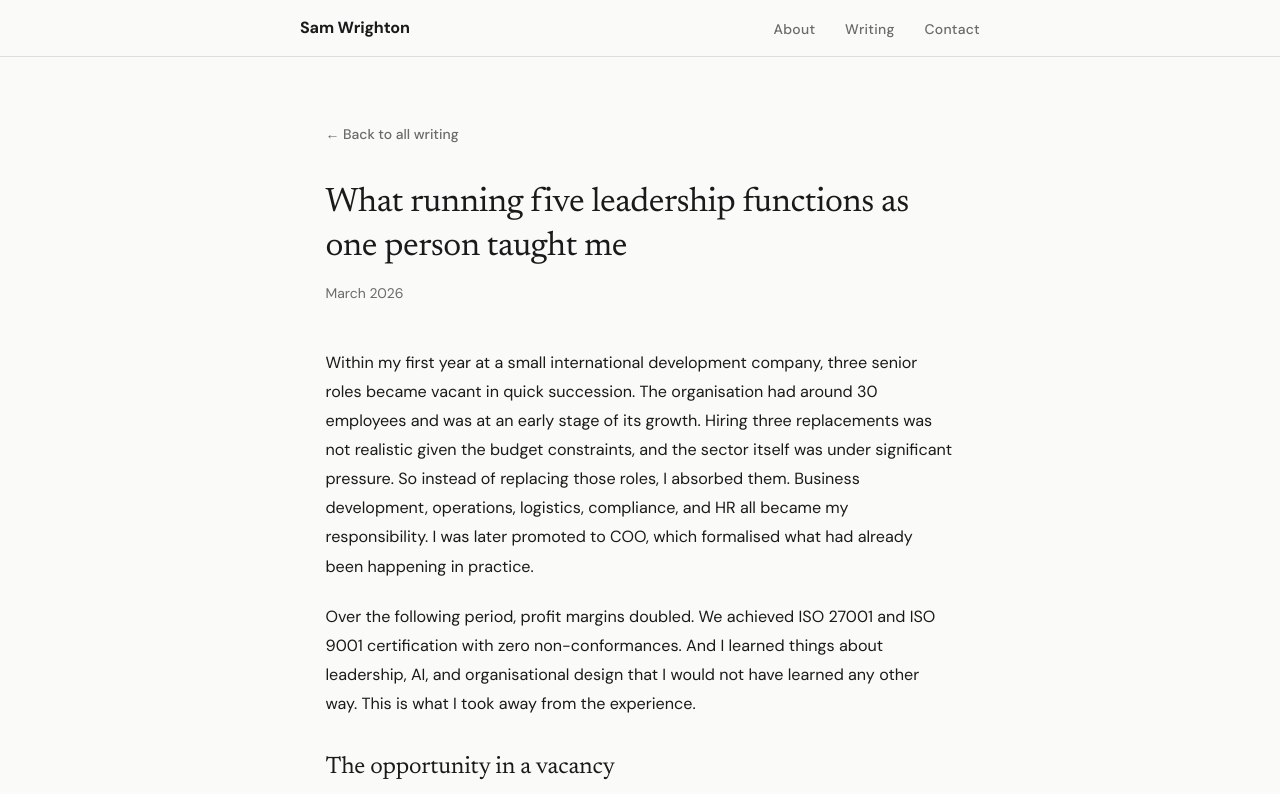
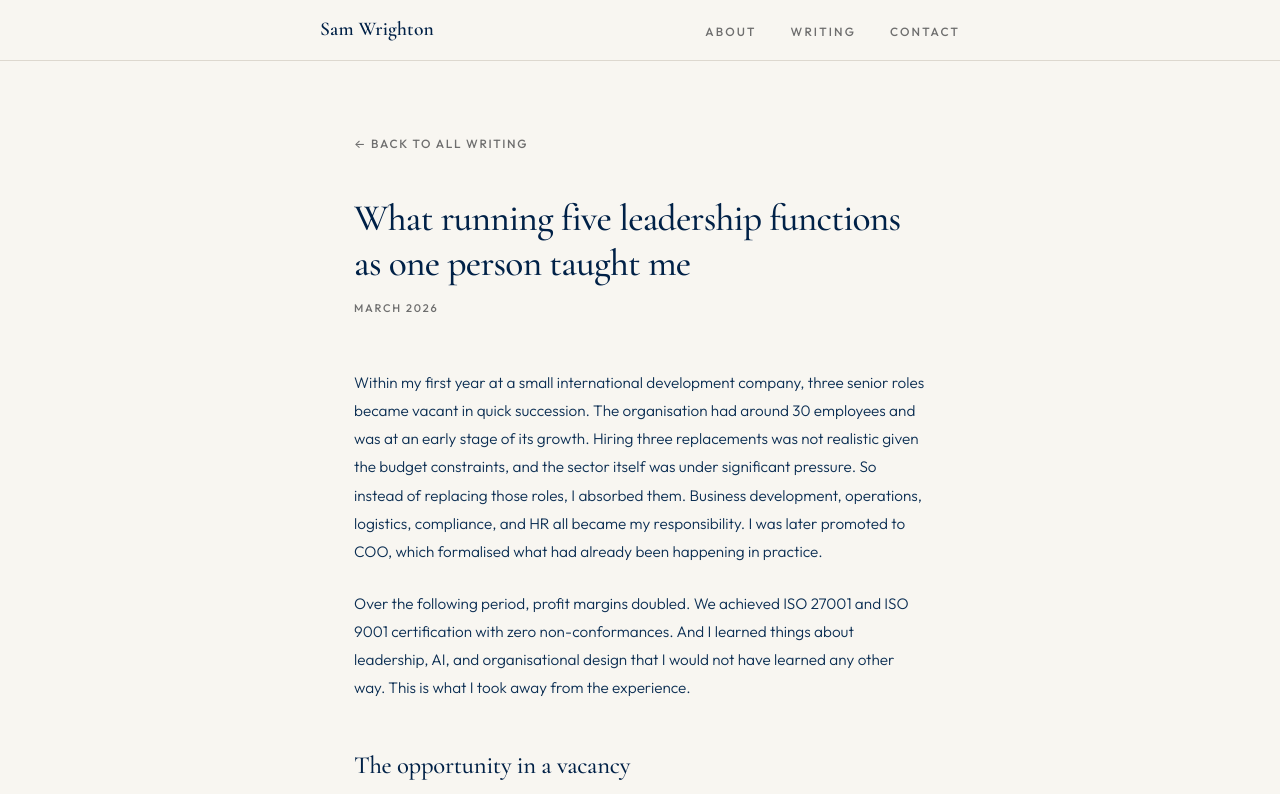
Before and after one commit to samwrighton/samwrighton-site, a plain HTML site: page articles/what-running-five-functions-taught-me.html in a window 1280 px wide. Shown: the top 794 px of the page. Drawn offline with nearby package versions, Linux system fonts and the light colour scheme.

Commit message:
Update what-running-five-functions-taught-me.html

```diff
--- a/articles/what-running-five-functions-taught-me.html
+++ b/articles/what-running-five-functions-taught-me.html
@@ -3,54 +3,61 @@
 <head>
     <meta charset="UTF-8">
     <meta name="viewport" content="width=device-width, initial-scale=1.0">
-    <title>What running five leadership functions as one person taught me | Sam Wrighton</title>
+    <title>What running five leadership functions taught me | Sam Wrighton</title>
     <meta name="description" content="When three senior roles became vacant in quick succession, we redesigned how the work gets done. Here is what I learned.">
     <link rel="preconnect" href="https://fonts.googleapis.com">
     <link rel="preconnect" href="https://fonts.gstatic.com" crossorigin>
-    <link href="https://fonts.googleapis.com/css2?family=DM+Sans:ital,wght@0,400;0,500;0,700&family=Newsreader:ital,wght@0,400;0,500;1,400&display=swap" rel="stylesheet">
+    <link href="https://fonts.googleapis.com/css2?family=Cormorant+Garamond:ital,wght@0,400;0,500;0,600;0,700;1,400;1,500&family=Outfit:wght@300;400;500;600&display=swap" rel="stylesheet">
     <style>
         :root {
-            --ink: #1a1a1a;
-            --paper: #fafaf8;
-            --muted: #6b6b6b;
-            --accent: #2c5f7c;
-            --accent-light: #e8f0f4;
-            --border: #e0ddd8;
-            --max-width: 680px;
-            --font-body: 'DM Sans', sans-serif;
-            --font-serif: 'Newsreader', Georgia, serif;
+            --bg: #f8f6f1;
+            --bg-nav: rgba(248, 246, 241, 0.95);
+            --ink: #002147;
+            --ink-light: #0a2d52;
+            --text-muted: #6e6e6e;
+            --accent: #002147;
+            --accent-border: rgba(0, 33, 71, 0.15);
+            --rule: #ddd8cf;
+            --max-width: 640px;
+            --font-body: 'Outfit', -apple-system, sans-serif;
+            --font-display: 'Cormorant Garamond', Georgia, serif;
         }
+
         * { margin: 0; padding: 0; box-sizing: border-box; }
         html { scroll-behavior: smooth; font-size: 17px; }
-        body { font-family: var(--font-body); color: var(--ink); background: var(--paper); line-height: 1.7; -webkit-font-smoothing: antialiased; }
+        body { font-family: var(--font-body); color: var(--ink); background: var(--bg); line-height: 1.7; -webkit-font-smoothing: antialiased; }
 
-        nav { position: fixed; top: 0; width: 100%; background: rgba(250, 250, 248, 0.92); backdrop-filter: blur(12px); -webkit-backdrop-filter: blur(12px); border-bottom: 1px solid var(--border); z-index: 100; padding: 0 1.5rem; }
-        nav .nav-inner { max-width: var(--max-width); margin: 0 auto; display: flex; justify-content: space-between; align-items: center; height: 56px; }
-        nav .name { font-weight: 700; font-size: 0.95rem; letter-spacing: -0.01em; color: var(--ink); text-decoration: none; }
-        nav .nav-links { display: flex; gap: 1.75rem; list-style: none; }
-        nav .nav-links a { font-size: 0.82rem; color: var(--muted); text-decoration: none; font-weight: 500; letter-spacing: 0.02em; transition: color 0.2s; }
-        nav .nav-links a:hover { color: var(--ink); }
+        nav { position: fixed; top: 0; width: 100%; background: var(--bg-nav); backdrop-filter: blur(16px); -webkit-backdrop-filter: blur(16px); border-bottom: 1px solid var(--rule); z-index: 100; padding: 0 2rem; }
+        nav .nav-inner { max-width: var(--max-width); margin: 0 auto; display: flex; justify-content: space-between; align-items: center; height: 60px; }
+        nav .name { font-family: var(--font-display); font-weight: 600; font-size: 1.15rem; color: var(--ink); text-decoration: none; letter-spacing: 0.01em; }
+        nav .nav-links { display: flex; gap: 2rem; list-style: none; }
+        nav .nav-links a { font-family: var(--font-body); font-size: 0.7rem; color: var(--text-muted); text-decoration: none; font-weight: 500; letter-spacing: 0.18em; text-transform: uppercase; transition: color 0.3s; }
+        nav .nav-links a:hover { color: var(--accent); }
         .hamburger { display: none; background: none; border: none; cursor: pointer; padding: 4px; }
-        .hamburger span { display: block; width: 20px; height: 2px; background: var(--ink); margin: 4px 0; transition: 0.3s; }
+        .hamburger span { display: block; width: 18px; height: 1.5px; background: var(--ink); margin: 4px 0; transition: 0.3s; }
 
-        main { max-width: var(--max-width); margin: 0 auto; padding: 0 1.5rem; }
-        footer { max-width: var(--max-width); margin: 0 auto; padding: 2rem 1.5rem 3rem; border-top: 1px solid var(--border); }
-        footer p { font-size: 0.78rem; color: var(--muted); }
+        main { max-width: var(--max-width); margin: 0 auto; padding: 0 2rem; }
+        footer { max-width: var(--max-width); margin: 0 auto; padding: 2.5rem 2rem 3.5rem; border-top: 1px solid var(--rule); }
+        footer p { font-size: 0.68rem; font-weight: 400; color: var(--text-muted); letter-spacing: 0.08em; }
 
-        .article-body { padding-top: 7rem; padding-bottom: 3rem; }
-        .article-body .back-link { font-size: 0.82rem; color: var(--muted); text-decoration: none; font-weight: 500; margin-bottom: 2rem; display: inline-block; }
-        .article-body .back-link:hover { color: var(--ink); }
-        .article-body h1 { font-family: var(--font-serif); font-weight: 400; font-size: 2rem; line-height: 1.3; margin-bottom: 0.75rem; letter-spacing: -0.015em; }
-        .article-body .article-meta { font-size: 0.82rem; color: var(--muted); margin-bottom: 2.5rem; }
-        .article-body p { margin-bottom: 1.25rem; line-height: 1.8; font-size: 0.95rem; }
-        .article-body h2 { font-family: var(--font-serif); font-weight: 400; font-size: 1.4rem; margin-top: 2rem; margin-bottom: 0.75rem; line-height: 1.35; letter-spacing: -0.01em; }
+        .article-body { padding-top: 7.5rem; padding-bottom: 3rem; }
+        .article-body .back-link { font-size: 0.7rem; color: var(--text-muted); text-decoration: none; font-weight: 500; margin-bottom: 2.5rem; display: inline-block; letter-spacing: 0.14em; text-transform: uppercase; transition: color 0.3s; }
+        .article-body .back-link:hover { color: var(--accent); }
+        .article-body h1 { font-family: var(--font-display); font-weight: 500; font-size: 2.2rem; line-height: 1.2; margin-bottom: 0.75rem; letter-spacing: -0.02em; color: var(--ink); }
+        .article-body .article-meta { font-size: 0.65rem; color: var(--text-muted); margin-bottom: 3rem; font-weight: 500; letter-spacing: 0.16em; text-transform: uppercase; }
+        .article-body p { margin-bottom: 1.35rem; line-height: 1.85; font-size: 0.9rem; font-weight: 300; color: var(--ink-light); }
+        .article-body h2 { font-family: var(--font-display); font-weight: 500; font-size: 1.45rem; margin-top: 2.75rem; margin-bottom: 1rem; line-height: 1.3; letter-spacing: -0.01em; color: var(--ink); }
 
         @media (max-width: 600px) {
             html { font-size: 16px; }
-            .article-body h1 { font-size: 1.65rem; }
+            main { padding: 0 1.5rem; }
+            nav { padding: 0 1.5rem; }
+            .article-body h1 { font-size: 1.75rem; }
+            .article-body { padding-top: 6.5rem; }
             .hamburger { display: block; }
-            nav .nav-links { display: none; position: absolute; top: 56px; left: 0; right: 0; background: rgba(250, 250, 248, 0.98); backdrop-filter: blur(12px); flex-direction: column; padding: 1rem 1.5rem 1.5rem; gap: 1rem; border-bottom: 1px solid var(--border); }
+            nav .nav-links { display: none; position: absolute; top: 60px; left: 0; right: 0; background: rgba(248, 246, 241, 0.98); backdrop-filter: blur(16px); flex-direction: column; padding: 1.25rem 2rem 1.75rem; gap: 1.25rem; border-bottom: 1px solid var(--rule); }
             nav .nav-links.open { display: flex; }
+            footer { padding: 2.5rem 1.5rem 3.5rem; }
         }
     </style>
 </head>
@@ -109,7 +116,7 @@
         <h2>Where AI actually made a difference</h2>
 
         <p>
-            I used large language models (LLMs), extensively, but safely throughout this period. But not in the way most people talk about AI at work. I was not using them to write emails faster or summarise documents. I was using them as a development platform to build bespoke internal tools.
+            I used large language models, primarily Claude and ChatGPT, extensively throughout this period. But not in the way most people talk about AI at work. I was not using them to write emails faster or summarise documents. I was using them as a development platform to build bespoke internal tools.
         </p>
 
         <p>
```
